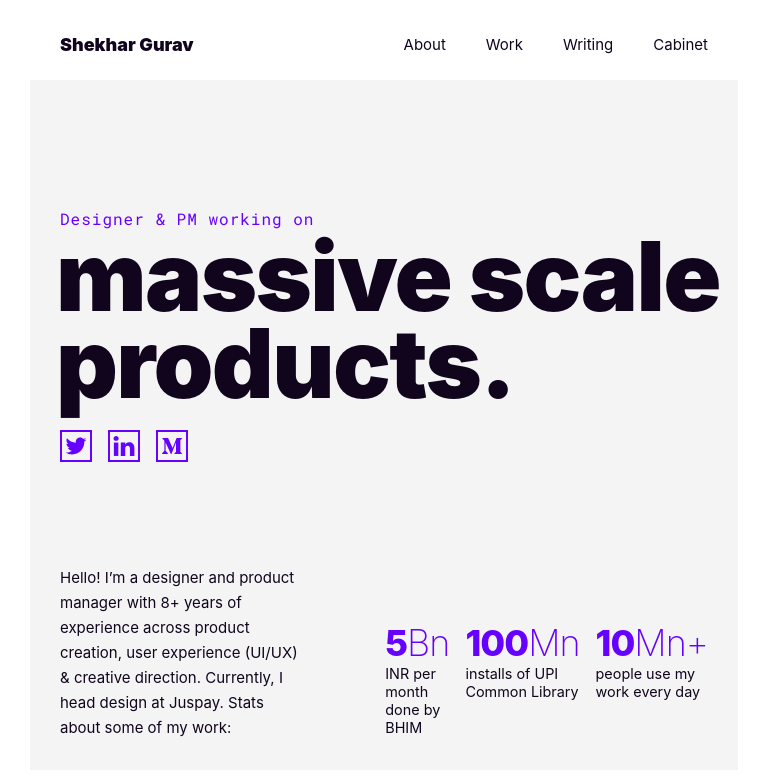
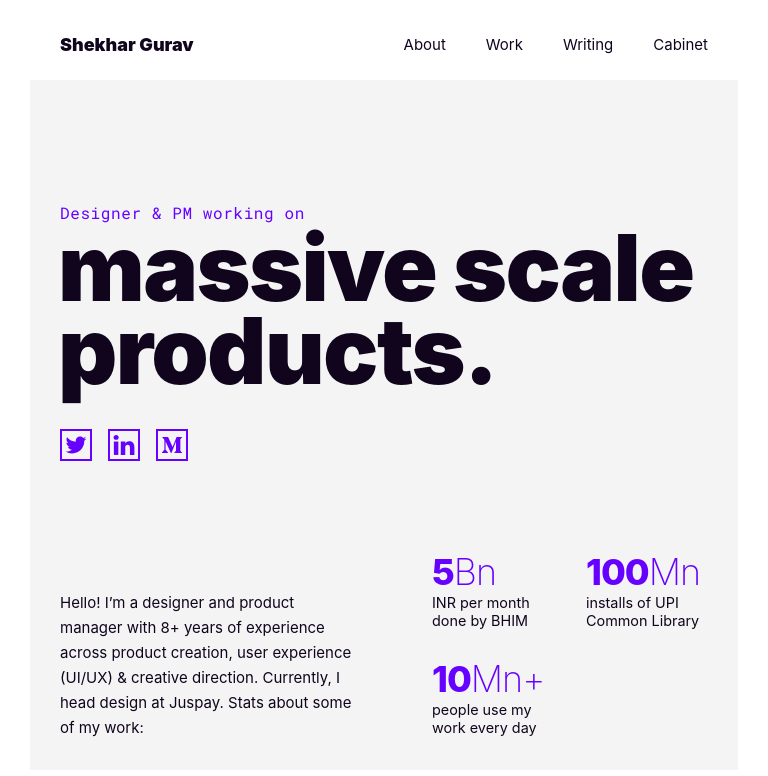
Before and after one commit to pzync/portfolio-cover, a Gatsby site: page / in a window 768 px wide. Built offline with nearby package versions, Linux system fonts and the light colour scheme; Gatsby itself is replaced by a stand-in of ours; a web font is replaced by a local one.

Commit message:
CSS Grid impl: Tablet portrait added (except iPadPro 12.9). Now both mobile and tablet portrait is done.

```diff
--- a/src/components/layout.css
+++ b/src/components/layout.css
@@ -130,8 +130,10 @@
   color: #10051D;
 }
 
-/* For Mobile */
-@media only screen and (max-width: 480px) {
+/* For Mobile - Portrait */
+@media only screen
+and (max-width: 480px) {
+
   .MainContainer {
     width: 100vw;
     background-color: #f4f4f4;
@@ -179,3 +181,27 @@
 
   }
 }
+
+/* Tablet Portrait - doesn't cover iPad Pro 12.9 portrait */
+
+  @media only screen
+  and (min-width: 481px)
+  and (max-width:1023px) {
+
+    .SmallH1 {
+      font-size: 16px;
+      letter-spacing: .6px;
+    }
+
+    .HugeH1 {
+      font-size: 92px;
+      margin-bottom: 36px;
+      margin-left: -2px;
+    }
+
+    .StatsContainer {
+      grid-template-columns: repeat(2, 1fr);
+      justify-items: center;
+      grid-gap: 32px
+    }
+  }
```
